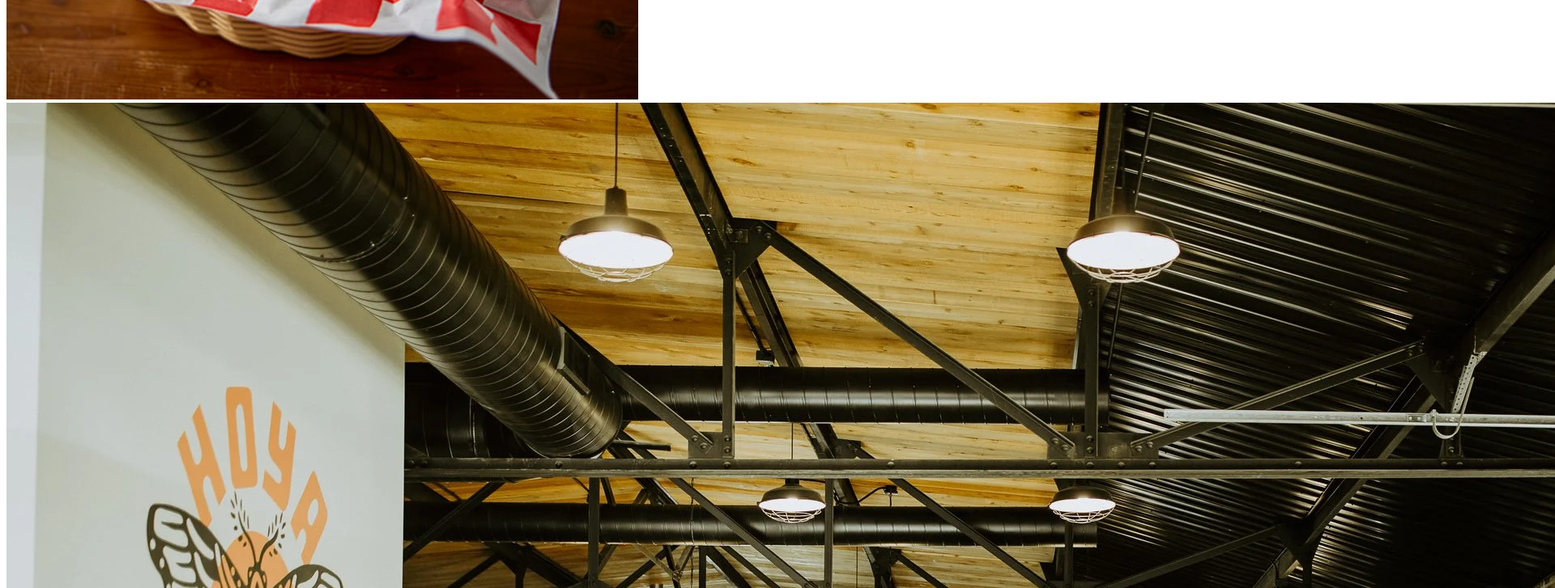
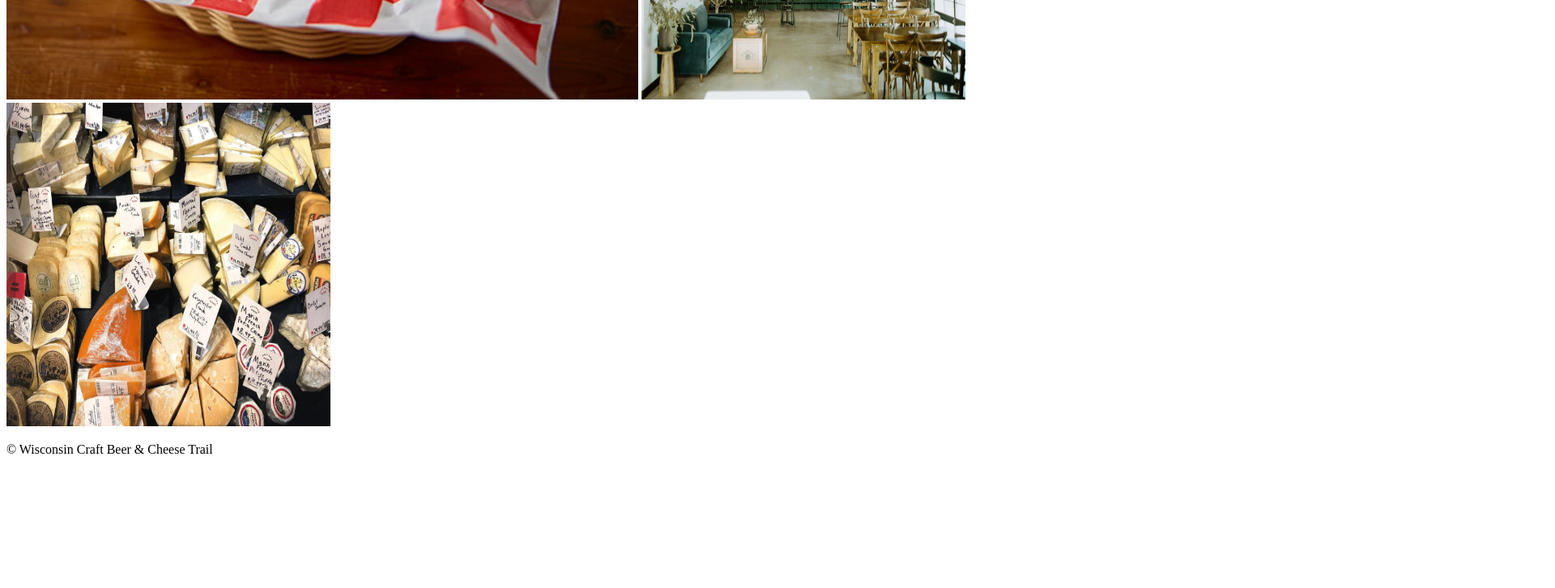
Before and after one commit to jk23-dev/Checkpoint2, a plain HTML site: page gallery.html in a window 1280 px wide. Shown: the part 1160-1887 px from the top of the page at 81% size, 1920 px wide, since content can reach past the window. After the commit the page ends 1741 px from the top, so only its background shows below. Drawn offline with Linux system fonts and the light colour scheme.

Commit message:
add height 400 width 400 to cheese-display.webp and tap-room.webp

```diff
--- a/gallery.html
+++ b/gallery.html
@@ -26,8 +26,8 @@
 					<img src="images/beer-tapper.jpg" alt="Several beer taps lined up in a row with brown handles with the tops of the taps featuring wood carved ducks. The first duck is green followed by several red ones, with different types of beer labels on the front of each duck." width="400" height="400">
 					<img src="images/beer-flight.jpg" alt="Wooden tray holding six drinking glasses filled with different types of beer with the first beer being the darkest then the ones after being lighter in color.">
 					<img src="images/cheese-curd-basket.jpg" alt="Wicker basket with a red and white checkerboard paper insert sitting on wood table, filled with deep fried cheese curds and side cup filled with ranch dressing">
-					<img src="images/tap-room.webp" alt="Industrial architecture looking tap room featuring wooden tables, chairs, and a bar in the background, with a mural on the left wall that has a moth and says hoya hop house brewing with a couch and plants in front of it.">
-					<img src="images/cheese-display.webp" alt="Two shelves full of various different cheese wheels and wedges all individually labled with their types and prices.">
+					<img src="images/tap-room.webp" alt="Industrial architecture looking tap room featuring wooden tables, chairs, and a bar in the background, with a mural on the left wall that has a moth and says hoya hop house brewing with a couch and plants in front of it." width="400" height="400">
+					<img src="images/cheese-display.webp" alt="Two shelves full of various different cheese wheels and wedges all individually labled with their types and prices." width="400" height="400">
 					</section>
 
 				</main>
```
